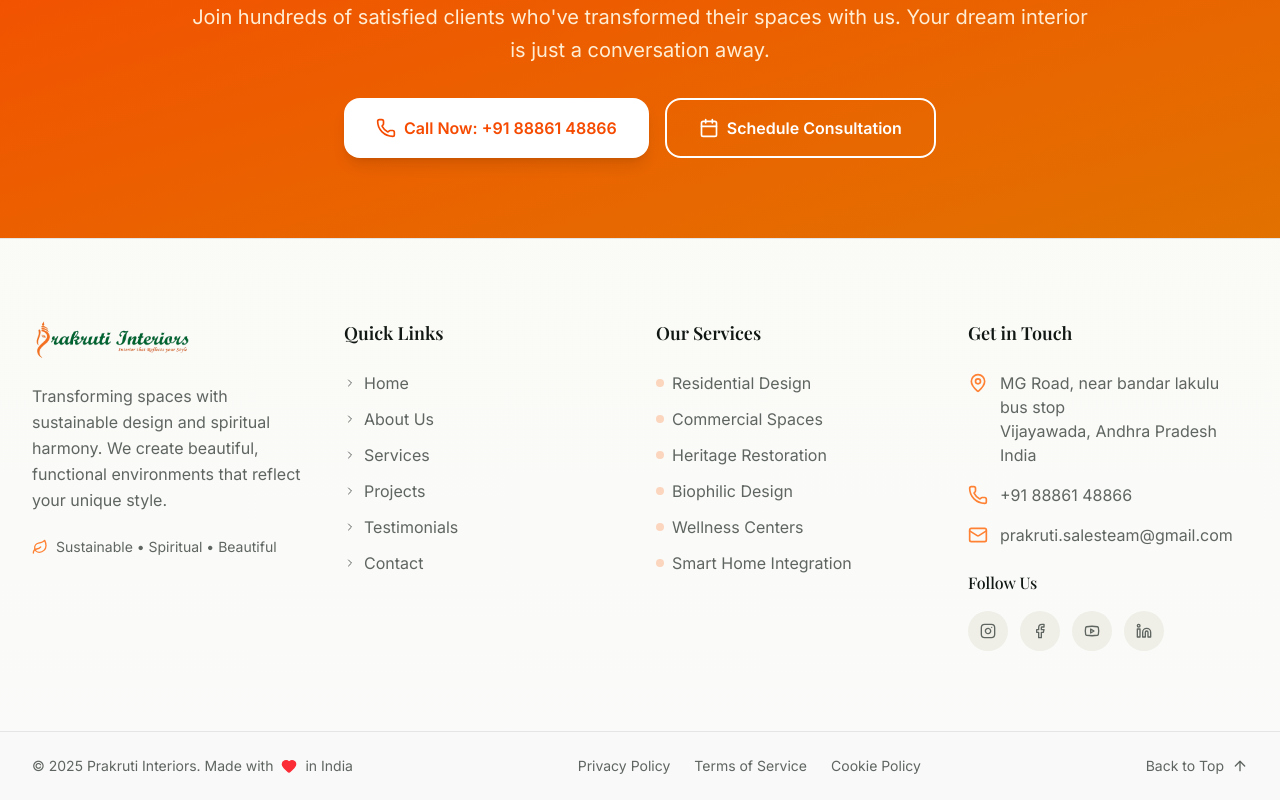
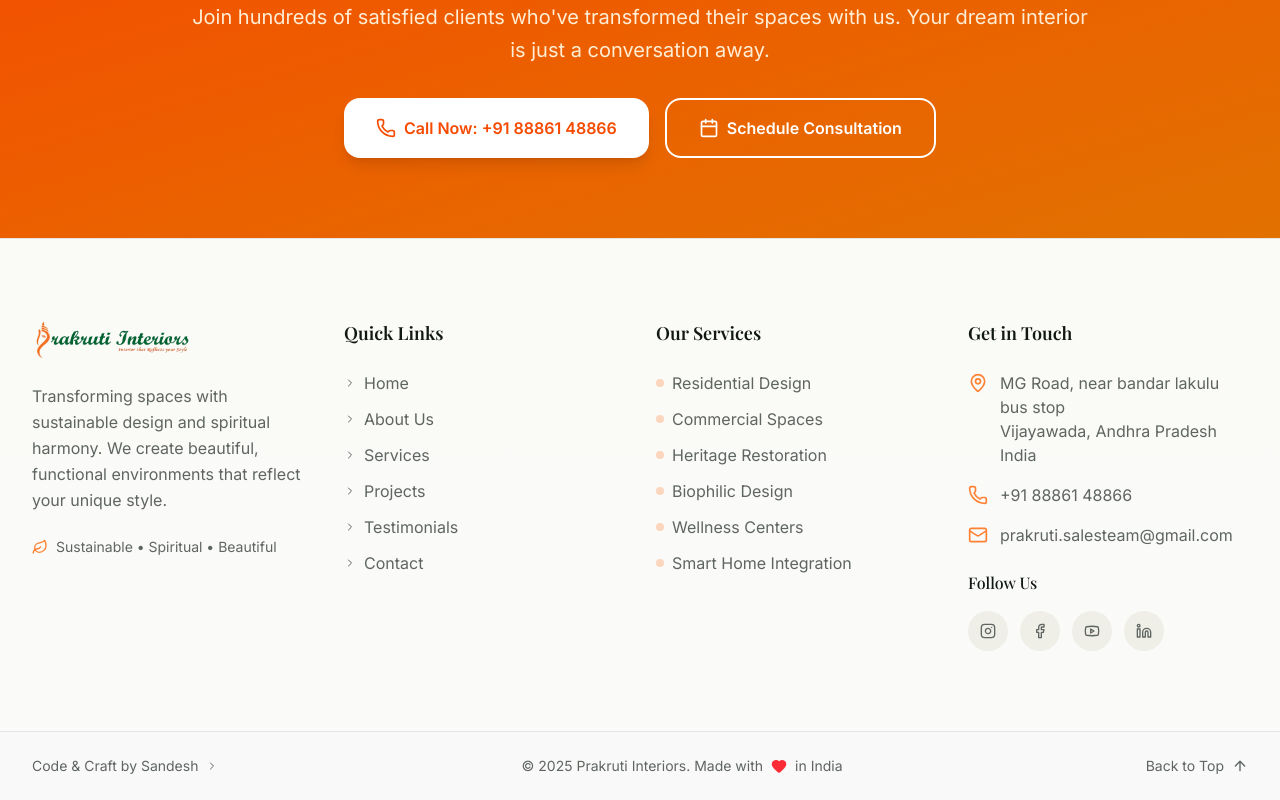
Before and after one commit to sandeshapparala/PrakrutiInteriors, a Next.js app: page /contact in a window 1280 px wide. Shown: the part 2715-3515 px from the top of the page. Built offline with nearby package versions, Linux system fonts and the light colour scheme; a web font is replaced by a local one.

Commit message:
update sandesh credits

```diff
--- a/src/components/ui/footer.tsx
+++ b/src/components/ui/footer.tsx
@@ -187,24 +187,24 @@ export default function Footer() {
         <div className="container-prakruti py-6">
           <div className="flex flex-col md:flex-row items-center justify-between gap-4">
 
+            {/* Code & Craft Credits */}
+            <div className="flex items-center gap-6 text-sm text-muted-foreground">
+              <Link
+                href="https://sandesh.io"
+                target="_blank"
+                rel="noopener noreferrer"
+                className="hover:text-primary transition-colors flex items-center gap-2"
+              >
+                <span>Code & Craft by Sandesh</span>
+                <ChevronRight className="w-3 h-3" />
+              </Link>
+            </div>
+
             {/* Copyright */}
             <div className="flex items-center gap-2 text-sm text-muted-foreground">
               <span>© 2025 Prakruti Interiors. Made with</span>
               <Heart className="w-4 h-4 text-red-500 fill-current" />
               <span>in India</span>
-            </div>
-
-            {/* Legal Links */}
-            <div className="flex items-center gap-6 text-sm text-muted-foreground">
-              <Link href="#" className="hover:text-primary transition-colors">
-                Privacy Policy
-              </Link>
-              <Link href="#" className="hover:text-primary transition-colors">
-                Terms of Service
-              </Link>
-              <Link href="#" className="hover:text-primary transition-colors">
-                Cookie Policy
-              </Link>
             </div>
 
             {/* Back to Top */}
```
